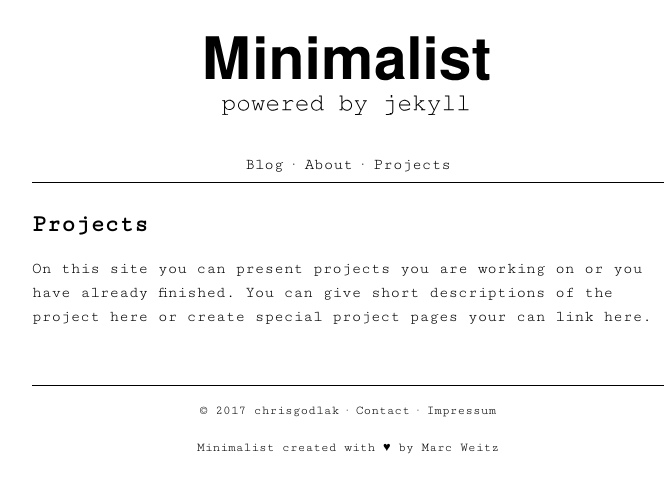
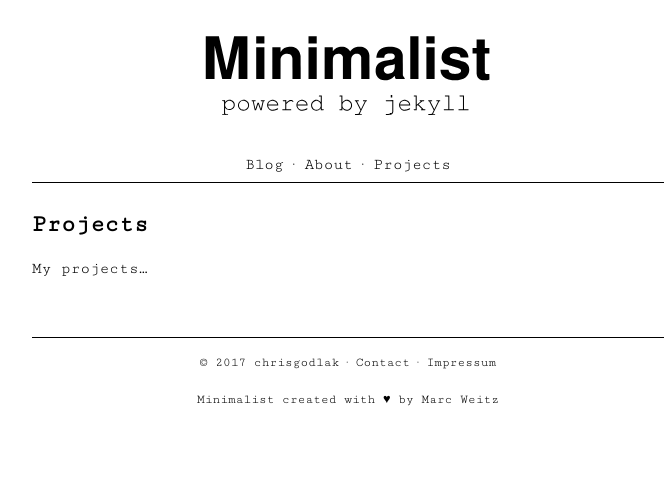
Before and after one commit to chrisgodlak/chrisgodlak.github.io, a Jekyll site: the page built from projects.md, in a window 1280 px wide. Shown: the top 493 px of the page, without its empty margins (292-964 px from the left). Built offline with Jekyll 4.4.1, drawn with Linux system fonts in a browser that asks for light colours.

Commit message:
Update projects.md

```diff
--- a/projects.md
+++ b/projects.md
@@ -4,4 +4,4 @@ title: Projects
 permalink: /projects/
 ---
 
-On this site you can present projects you are working on or you have already finished. You can give short descriptions of the project here or create special project pages your can link here.
+My projects...
```
